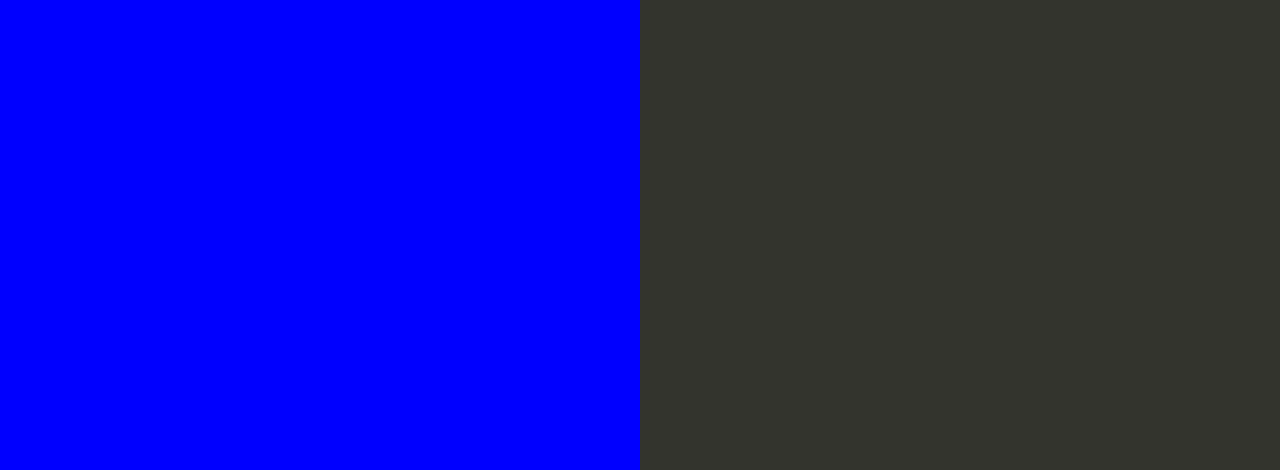
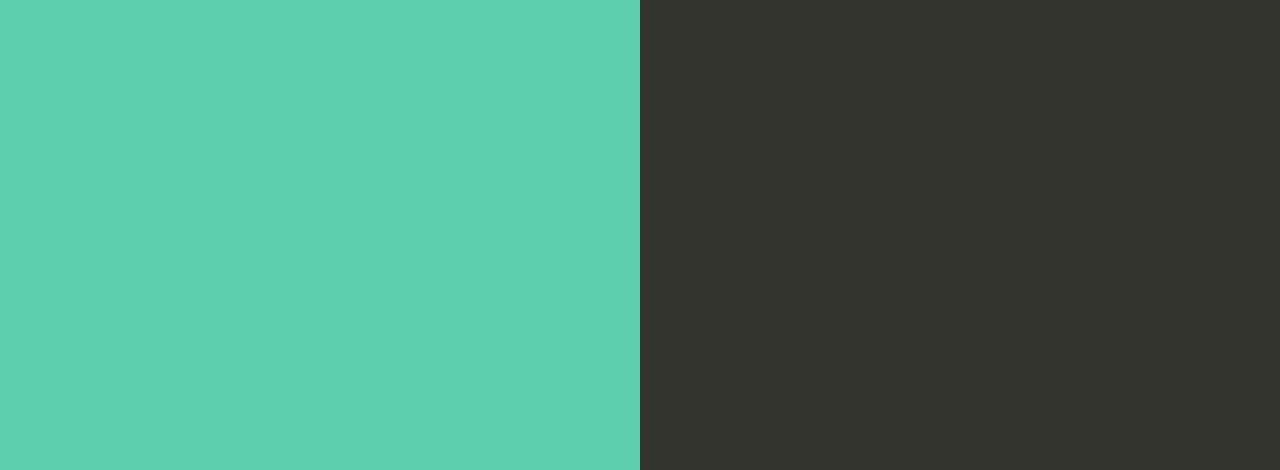
Before and after one commit to 1983shiv/aws-cicd-pipeline-testing1, a website: page index.html in a window 1280 px wide. Shown: the part 330-800 px from the top of the page. Drawn offline with Linux system fonts and the light colour scheme.

Commit message:
modified the bg color

```diff
--- a/index.html
+++ b/index.html
@@ -35,7 +35,7 @@
 
         text-align: right;
         padding-top: 11em;
-        background-color: blue;
+        background-color: rgb(93, 207, 175);
 
       }
       .textColumn p {
```
